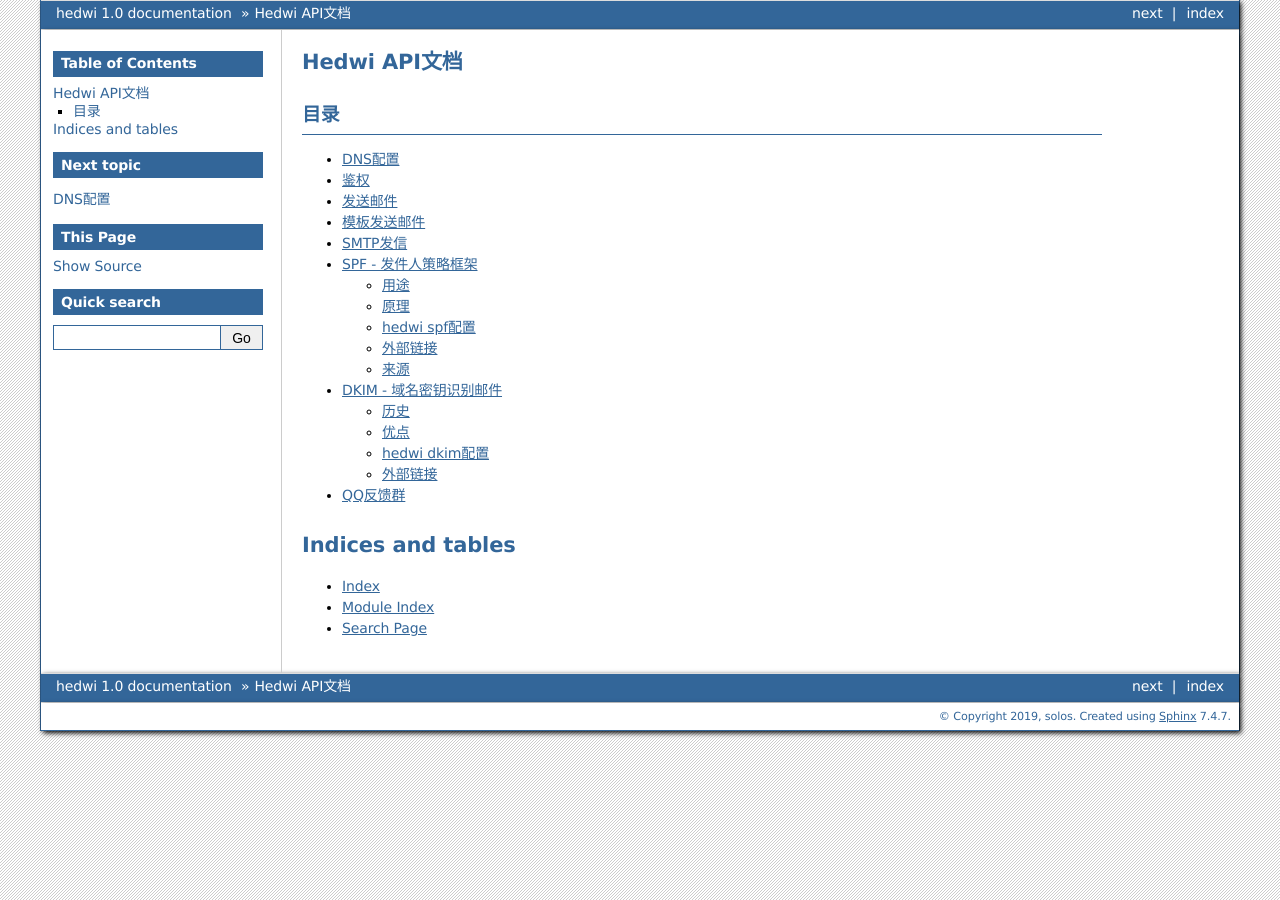
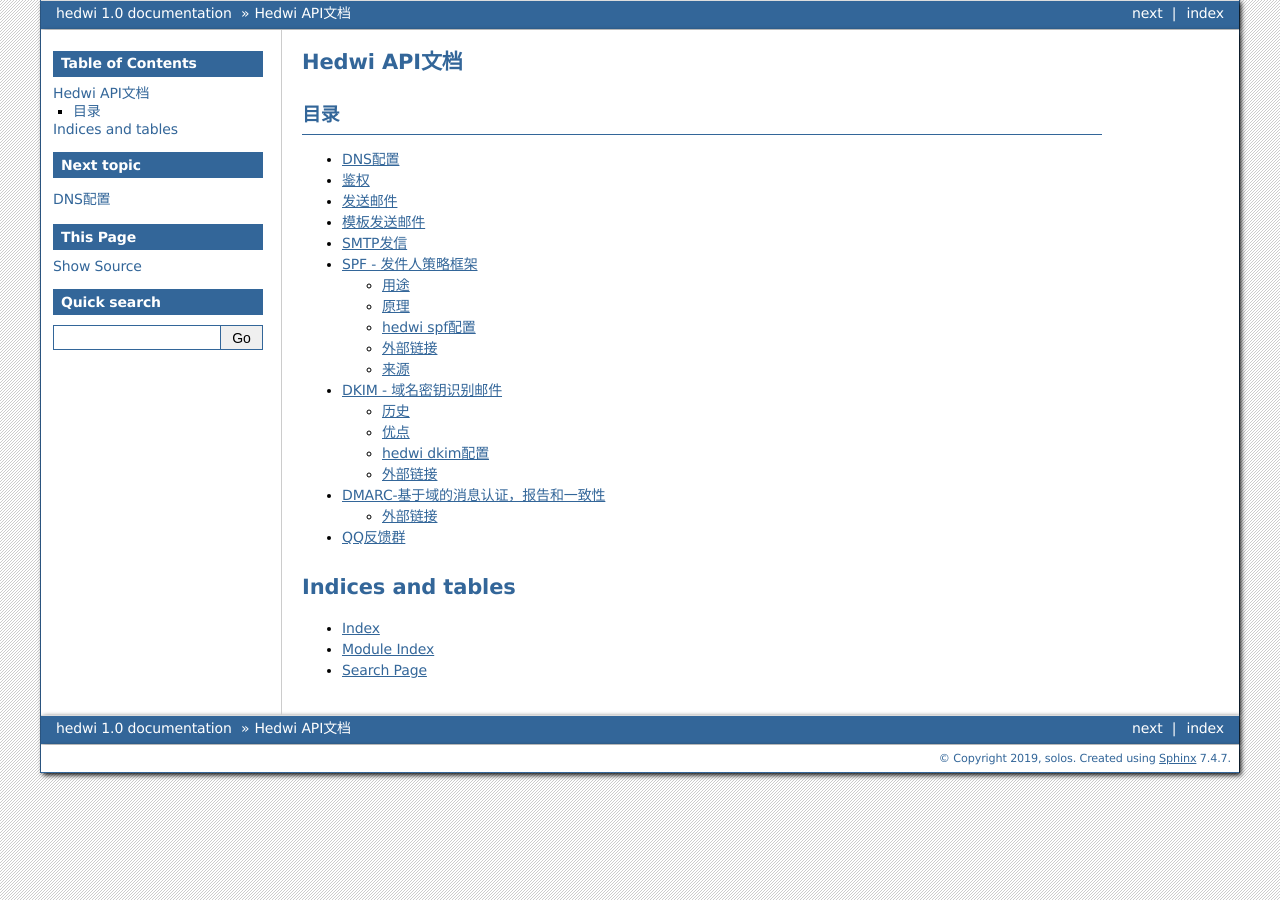
Before and after one commit to Hedwi/hedwi-document, a Sphinx documentation site: the page built from docs/source/index.rst, in a window 1280 px wide. Built offline with Sphinx 7.4.7, drawn with Linux system fonts in a browser that asks for light colours; the version number could not be read and is left out; some of the changed lines change nothing that is shown.

Commit message:
add dmarc
add dmarc

```diff
--- /dev/null
+++ b/docs/source/dmarc.rst
@@ -0,0 +1,18 @@
+.. _help-dmarc:
+
+.. _dmarc:
+
+DMARC-基于域的消息认证，报告和一致性
+-------------------------------------
+
+引用自维基百科 `DMARC-基于域的消息认证，报告和一致性 <https://zh.wikipedia.org/wiki/%E5%9F%BA%E4%BA%8E%E5%9F%9F%E7%9A%84%E6%B6%88%E6%81%AF%E8%AE%A4%E8%AF%81%EF%BC%8C%E6%8A%A5%E5%91%8A%E5%92%8C%E4%B8%80%E8%87%B4%E6%80%A7>`_
+
+
+基于域的消息认证，报告和一致性（DMARC，Domain-based Message Authentication, Reporting and Conformance）是一套以SPF及DKIM为基础的电子邮件认证机制，可以检测及防止伪冒身份、对付网络钓鱼或垃圾电邮。
+
+网域管理员可以在域名系统公布相关政策，让外界得知旗下域名的电子邮件提供何种方式（SPF及/或DKIM）认证身份，以及如果寄件者身份未能百分之百确认时，收件者可以如何处理邮件（放进杂件箱或直接回绝）及回报。回报机制可以让网域管理员了解是否有第三者正在伪冒其网域身份寄出电邮。
+
+外部链接
+~~~~~~~~~~
+
+- `DMARC项目官方网站 <https://dmarc.org/>`_
--- a/docs/source/index.rst
+++ b/docs/source/index.rst
@@ -18,6 +18,7 @@ Hedwi API文档
    smtp
    spf
    dkim
+   dmarc
    qq
 
 Indices and tables
```
